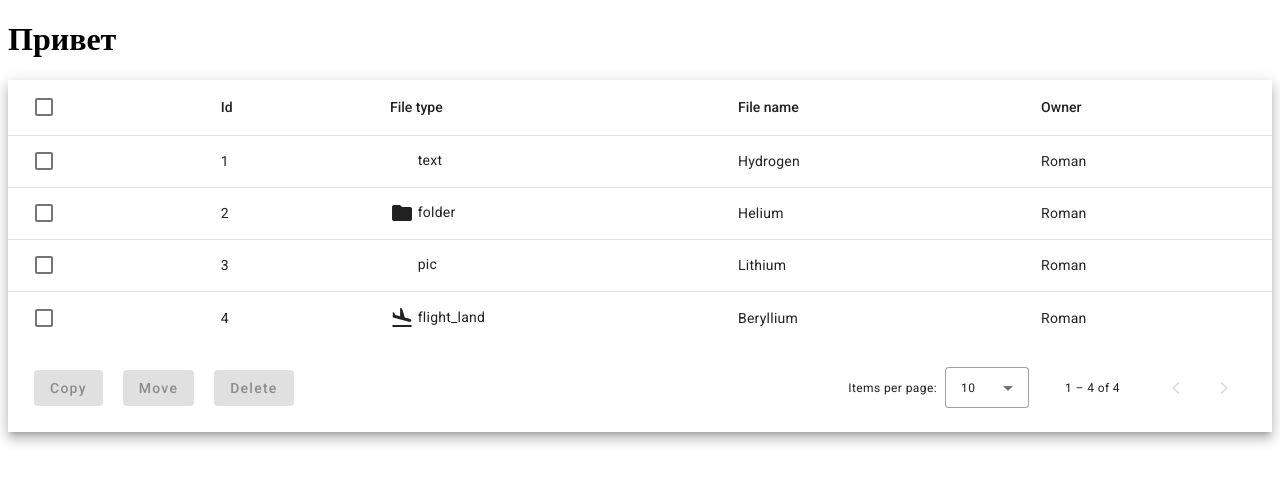
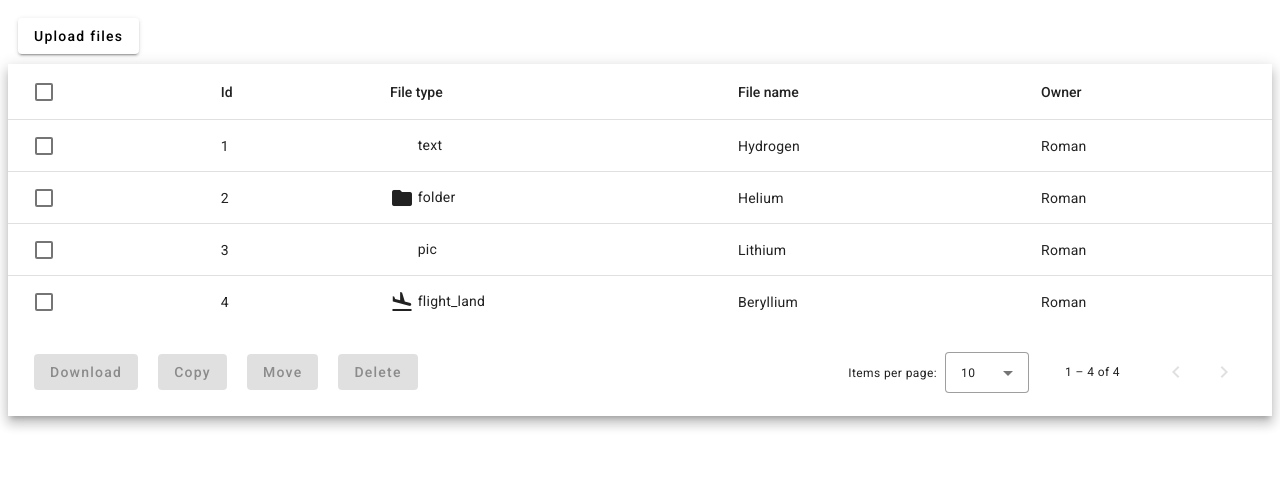
Before and after one commit to oakoak/ftp, an Angular app in the folder front/: page / in a window 1280 px wide. Shown: the top 484 px of the page. Built offline with nearby package versions, Linux system fonts and the light colour scheme.

Commit message:
add upload button

```diff
--- a/front/src/app/app.component.html
+++ b/front/src/app/app.component.html
@@ -1,2 +1,2 @@
-<h1>Привет</h1>
+<app-button-download></app-button-download>
 <app-files-list></app-files-list>
--- a/front/src/app/button-download/button-download.component.css
+++ b/front/src/app/button-download/button-download.component.css
@@ -0,0 +1,3 @@
+.button {
+  padding: 10px;
+}
--- a/front/src/app/button-download/button-download.component.html
+++ b/front/src/app/button-download/button-download.component.html
@@ -1 +1,4 @@
-<p>button-download works!</p>
+<div class="button">
+  <button type="button" mat-raised-button (click)="fileInput.click()" color="green">Upload files</button>
+</div>
+<input hidden #fileInput type="file" id="file">
--- a/front/src/app/files-list/files-list-datasource.ts
+++ b/front/src/app/files-list/files-list-datasource.ts
@@ -10,14 +10,15 @@ export interface FilesListItem {
   id: number;
   type: string;
   owner: string;
+  link: string;
 }
 
 // TODO: replace this with real data from your application
 const EXAMPLE_DATA: FilesListItem[] = [
-  {id: 1, name: 'Hydrogen' , type: 'text', owner: 'Roman'},
-  {id: 2, name: 'Helium'   , type: 'folder', owner: 'Roman'},
-  {id: 3, name: 'Lithium'  , type: 'pic', owner: 'Roman'},
-  {id: 4, name: 'Beryllium', type: 'flight_land', owner: 'Roman'},
+  {id: 1, name: 'Hydrogen' , type: 'text', owner: 'Roman', link: 'dd'},
+  {id: 2, name: 'Helium'   , type: 'folder', owner: 'Roman', link: 'dd'},
+  {id: 3, name: 'Lithium'  , type: 'pic', owner: 'Roman', link: 'dd'},
+  {id: 4, name: 'Beryllium', type: 'flight_land', owner: 'Roman', link: 'dd'},
 ];
 
 /**
--- a/front/src/app/files-list/files-list.component.html
+++ b/front/src/app/files-list/files-list.component.html
@@ -49,6 +49,13 @@
 
   <div class="container">
     <div class="button">
+      <button mat-raised-button
+              [disabled]="this.selection.selected.length == 0"
+              (click)="download($event)">
+        Download
+      </button>
+    </div>
+    <div class="button">
         <button mat-raised-button
                 [disabled]="this.selection.selected.length == 0">
           Copy
--- a/front/src/app/files-list/files-list.component.ts
+++ b/front/src/app/files-list/files-list.component.ts
@@ -7,6 +7,7 @@ import { MatMenuTrigger } from '@angular/material/menu';
 import {MatIconModule} from '@angular/material/icon';
 import {SelectionModel} from '@angular/cdk/collections';
 import { EventEmitter } from '@angular/core';
+import { Renderer2 } from '@angular/core'
 
 
 
@@ -64,4 +65,15 @@ export class FilesListComponent implements AfterViewInit {
 
     }
 
+
+    downloadOne  = new EventEmitter<any>();
+    download($event: MouseEvent){
+      const link = document.createElement('a');
+      link.setAttribute('target', '_blank');
+      link.setAttribute('href', 'abc.net/files/test.ino');
+      link.setAttribute('download', `products.csv`);
+      link.click();
+      link.remove();
+     }
+
 }
```
